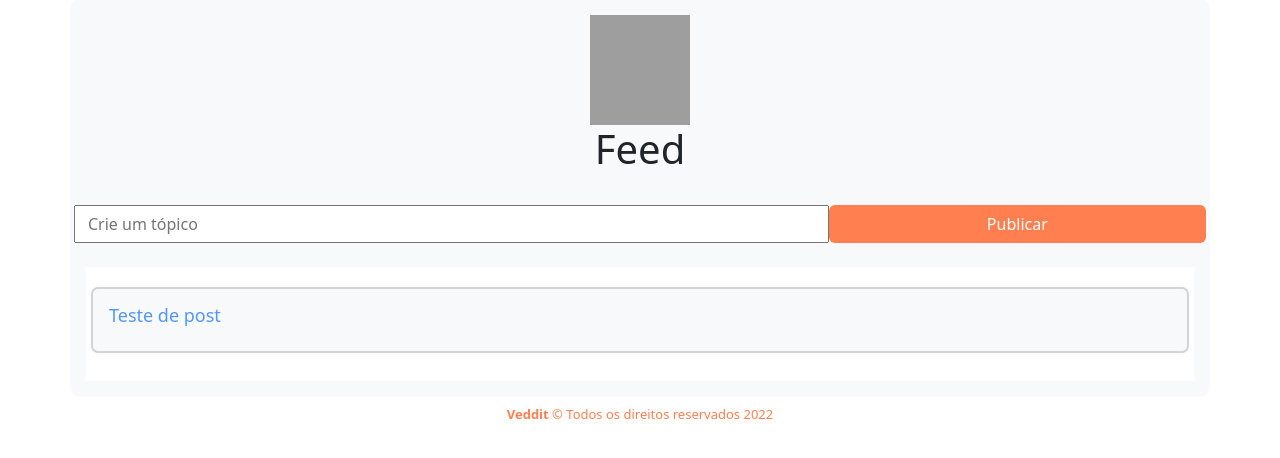
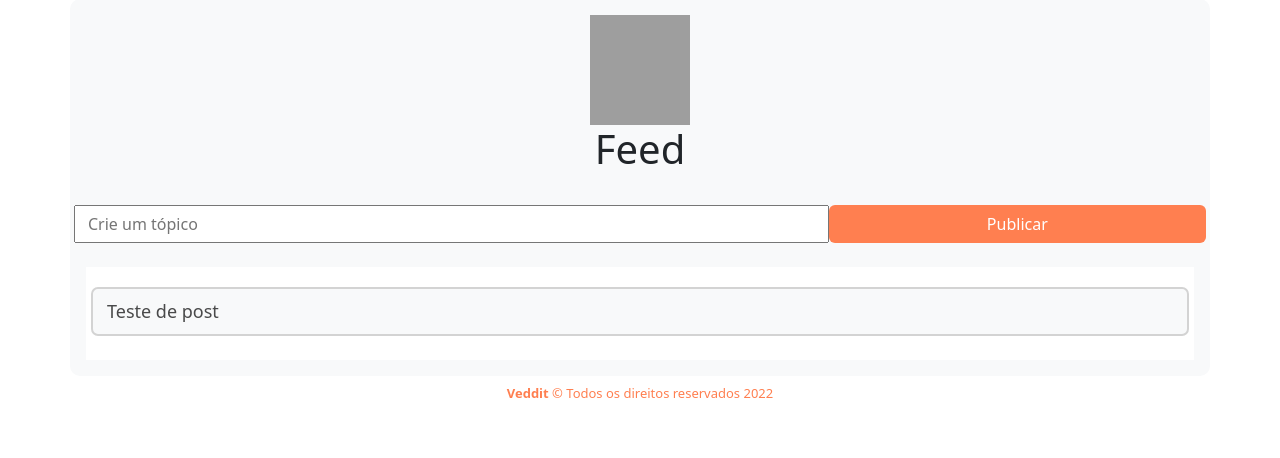
Before and after one commit to abdalazard/veddit, a PHP site: page /timeline/Timeline.php in a window 1280 px wide. Shown: the part 127-585 px from the top of the page. Run offline with PHP 8.4, Linux system fonts and the light colour scheme; a user stored in the database is signed in; data comes from the database, SQL or seed files in the repository; grey boxes are pictures that could not be loaded.

Commit message:
Gambiarra pra resolver

```diff
--- a/timeline/Timeline.php
+++ b/timeline/Timeline.php
@@ -9,16 +9,18 @@
 ?>
 <!DOCTYPE html>
 <html lang="en">
+
 <head>
     <meta charset="UTF-8">
     <meta http-equiv="X-UA-Compatible" content="IE=edge">
     <meta name="viewport" content="width=device-width, initial-scale=1.0">
     <link href="https://cdn.jsdelivr.net/npm/bootstrap@5.2.0-beta1/dist/css/bootstrap.min.css" rel="stylesheet" integrity="sha384-0evHe/X+R7YkIZDRvuzKMRqM+OrBnVFBL6DOitfPri4tjfHxaWutUpFmBp4vmVor" crossorigin="anonymous">
-    <link rel="shortcut icon" href="../images/veddit-logo.png" >
+    <link rel="shortcut icon" href="../images/veddit-logo.png">
     <link rel="stylesheet" href="https://cdn.jsdelivr.net/npm/bootstrap-icons@1.8.3/font/bootstrap-icons.css">
     <title>Feed</title>
     <link href="style/style.css" rel="stylesheet">
 </head>
+
 <body>
     <nav class="navbar bg-light">
         <div class="container-fluid">
@@ -28,7 +30,7 @@
                 </a>
             </div>
             <div class="flex-end">
-                <a type="button" id="logout" class="btn" href="../config/Logout.php" alt="Sair"><i class="bi bi-x-square-fill"></i>   <b>Logout</b></a>
+                <a type="button" id="logout" class="btn" href="../config/Logout.php" alt="Sair"><i class="bi bi-x-square-fill"></i> <b>Logout</b></a>
             </div>
         </div>
     </nav>
@@ -46,29 +48,32 @@
         </div>
         <br>
 
-        <?php  if(isset($_GET["msg"])){
+        <?php if (isset($_GET["msg"])) {
         ?>
             <div>
-                <p style="text-align:center;"><?php echo $_GET['msg']?></p>
+                <p style="text-align:center;"><?php echo $_GET['msg'] ?></p>
             </div>
         <?php } ?>
 
         <div id="feed">
             <?php
-            if($result){
+            if ($result) {
+                ?>
+                <form action="/timeline/posts/open_post.php" METHOD="GET">
+                <?php
                 $num = mysqli_num_rows($result);
-                for($i = 1; $i <= $num; $i++){
+                for ($i = 1; $i <= $num; $i++) {
                     $dados = mysqli_fetch_array($result);
             ?>
-            <div class="p-3 mb-2 bg-light text-dark" id="topic">
-                <div class="row" >
-                    <a href="" id="sem-sublinhado">
-                        <h1 id="titleTopic"><?php echo $dados['title'] ?></h1>
-                    </a>
-                </div>
+                            <div id="topic" class="p-2 mb-1 bg-light text-dark">
+                                <input type="text" name="idPost" hidden value="<?php echo $dados['id'] ?>">
+                                <input type="submit" style="border:none;" class="bg-light"  id='titleTopic' Value="<?php echo $dados['title'] ?>">
                             </div>
             <?php
                 }
+                ?>
+                </form>
+            <?php
             }
             ?>
         </div>
@@ -77,4 +82,5 @@
     <footer><b>Veddit</b> &copy Todos os direitos reservados 2022</footer>
 
 </body>
+
 </html>
--- /dev/null
+++ b/timeline/posts/open_post.php
@@ -0,0 +1,4 @@
+<?php
+$idPost = $_GET['idPost'];
+echo $idPost;
+?>
```
Lines whose indentation alone changed are shown as unchanged.
